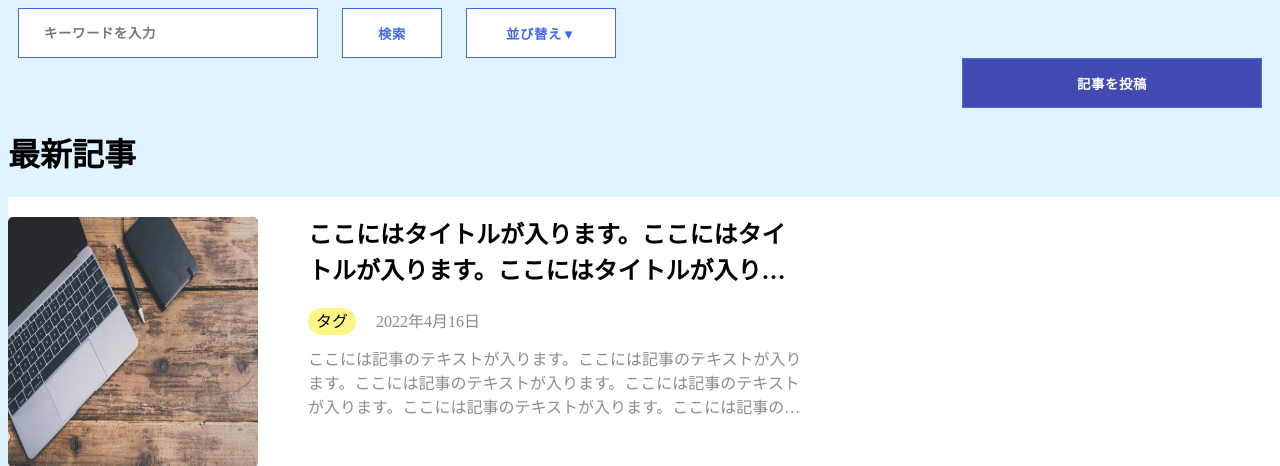
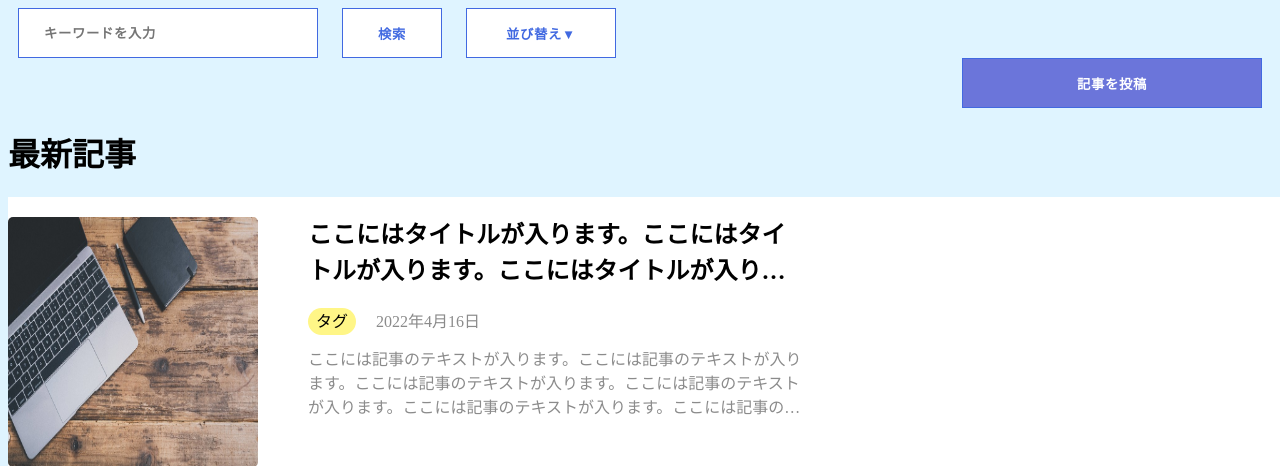
Before and after one commit to ohNarumi/PBL1, a PHP site: page / in a window 1280 px wide, with the pointer over the restyled element. Shown: the top 466 px of the page. Run offline with PHP 8.4, Linux system fonts and the light colour scheme.

Commit message:
btnクラスのホバーの設定

```diff
--- a/css/style.css
+++ b/css/style.css
@@ -66,6 +66,10 @@ body {
     -moz-transition-duration:0.3s;
     -o-transition-duration:0.3s;
     -ms-transition-duration:0.3s;
+}
+.btn:hover {
+    background-color: #6b75da;
+    color: #fff;
 }
 
 /* タグ */
```
